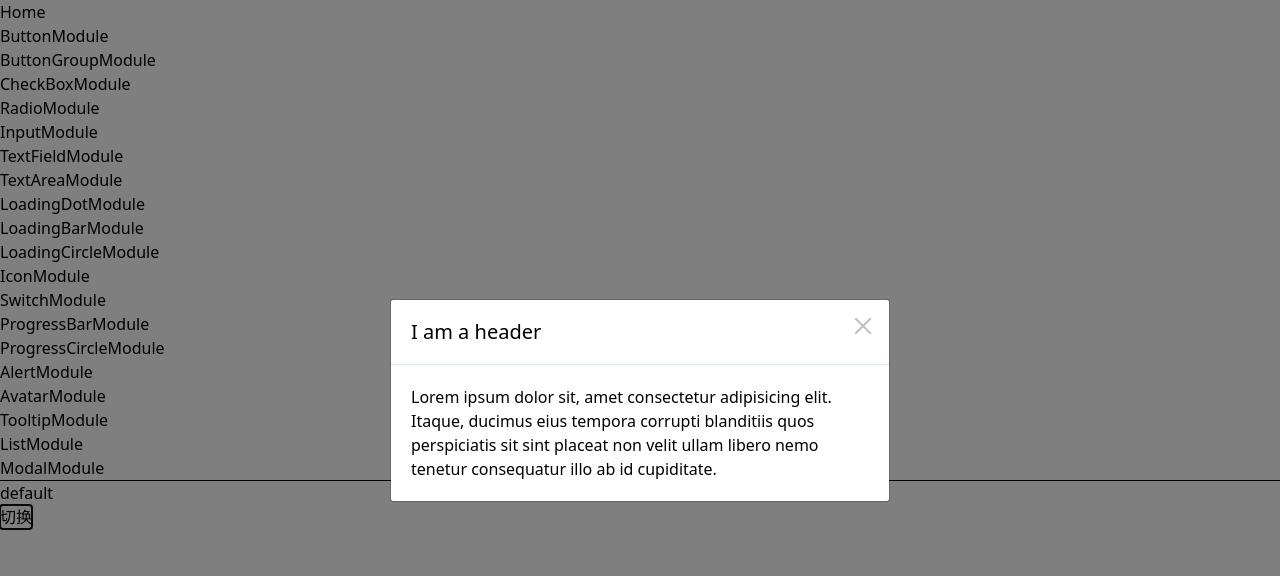
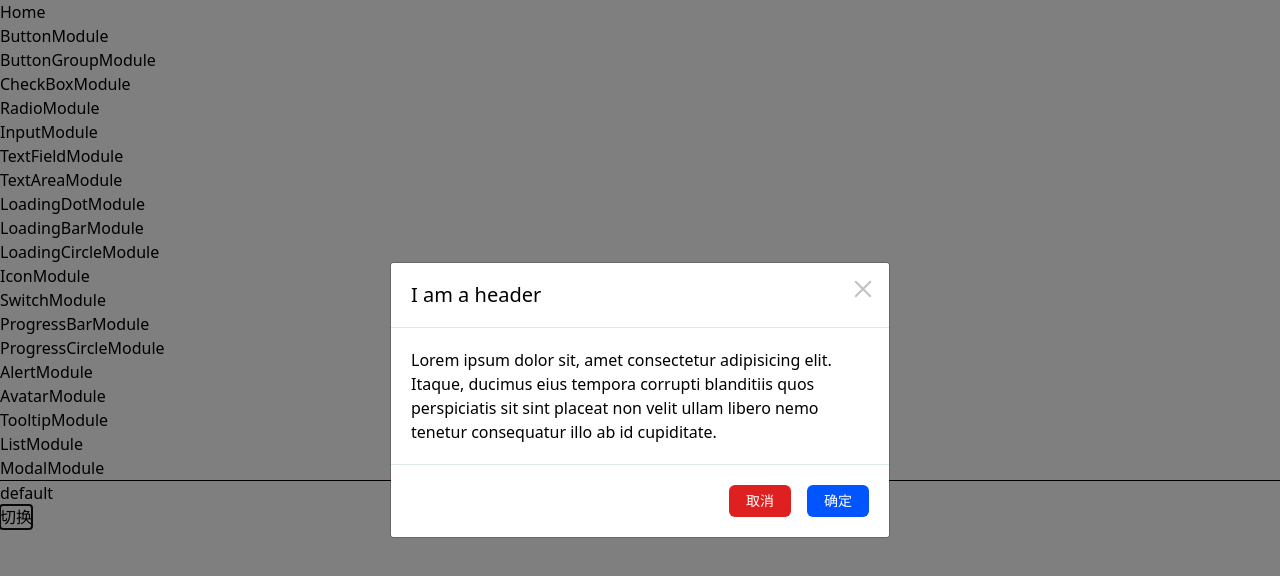
Before and after one commit to yyonggithub/ts-react-tailwind, a React (Create React App) app: page /ModalModule in a window 1280 px wide. Both pictures are taken after a click on the button "切换". Shown: the top 576 px of the page. Built offline with nearby package versions, Linux system fonts and the light colour scheme; the HTML template or start-up script is replaced by a standard one.

Commit message:
feat: Improve modal

```diff
--- a/src/components/modal/index.tsx
+++ b/src/components/modal/index.tsx
@@ -1,27 +1,82 @@
-import React, { FC } from "react";
+import React, { FC, MouseEventHandler } from "react";
 import ReactDOM from "react-dom";
-import './style.scss'
+import "./style.scss";
+import Button from "../button";
 
 type ModalProps = {
   toggle: boolean;
   setToggle: (toggle: boolean) => void;
+  onCancel?: MouseEventHandler;
+  onConfirm?: MouseEventHandler;
 } & Partial<typeof defaultProps>;
 
-const defaultProps = {};
+const defaultProps = {
+  hasFooter: true,
+  cancelText: "取消",
+  confirmText: "确定",
+};
 
 const Modal: FC<ModalProps> = (props) => {
-  const { toggle, setToggle, children } = props;
+  const {
+    toggle,
+    setToggle,
+    onCancel,
+    onConfirm,
+    cancelText,
+    confirmText,
+    hasFooter,
+    children,
+  } = props;
+
+  const handleToggle = () => {
+    setToggle(!toggle);
+  };
+
+  const handleCancel: MouseEventHandler<HTMLButtonElement> = (e) => {
+    setToggle(!toggle);
+    if (onCancel) {
+      onCancel(e);
+    }
+  };
+
+  const handleConfirm: MouseEventHandler<HTMLButtonElement> = (e) => {
+    if (onConfirm) {
+      onConfirm(e);
+      setToggle(!toggle);
+    }
+  };
+
+  const footer = (
+    <div className={"modal-footer"}>
+      {"onCancel" in props ? (
+        <Button
+          className={"modal-confirm"}
+          preset={"primary"}
+          onClick={handleConfirm}
+        >
+          {confirmText}
+        </Button>
+      ) : null}
+      {"onConfirm" in props ? (
+        <Button
+          className={"modal-cancel"}
+          preset={"danger"}
+          onClick={handleCancel}
+        >
+          {cancelText}
+        </Button>
+      ) : null}
+    </div>
+  );
   return toggle
     ? ReactDOM.createPortal(
         <div className={"modal-container"}>
           <div className={"modal-inner"}>
-            <button
-              className={"modal-close"}
-              onClick={() => {
-                setToggle(!toggle);
-              }}
-            />
+            <button className={"modal-close"} onClick={handleToggle} />
             {children}
+            {hasFooter && ("onCancel" in props || "onConfirm" in props)
+              ? footer
+              : null}
           </div>
         </div>,
         document.querySelector("body") as Element
--- a/src/components/modal/style.scss
+++ b/src/components/modal/style.scss
@@ -66,3 +66,19 @@
 .modal-body {
   padding: 20px;
 }
+
+.modal-footer {
+  padding: 20px;
+  font-size: 1.25rem;
+  font-weight: 500;
+  line-height: 1.5rem;
+  margin: 0;
+  border-top: 1px solid rgb(222, 236, 230);
+  position: relative;
+  display: flex;
+  flex-direction: row-reverse;
+  align-items: flex-end;
+  button {
+    margin-left: 1rem;
+  }
+}
--- a/src/modules/modal/index.tsx
+++ b/src/modules/modal/index.tsx
@@ -6,13 +6,20 @@ import ModalBody from "../../components/modal/modal-body";
 
 const ModalModule: FC = () => {
   const [toggle, setToggle] = useState(false);
+  const cancel = ()=>{
+    console.log('cancel');
+
+  }
+  const confirm = ()=>{
+    console.log('confirm')
+  }
   return (
     <>
       <DocGroup name="default">
         <button type="button" onClick={() => setToggle(!toggle)}>
           切换
         </button>
-        <Modal toggle={toggle} setToggle={setToggle}>
+        <Modal toggle={toggle} setToggle={setToggle} onCancel={cancel} onConfirm={confirm}>
           <ModalHeader>I am a header</ModalHeader>
           <ModalBody>Lorem ipsum dolor sit, amet consectetur adipisicing elit. Itaque, ducimus eius tempora corrupti blanditiis quos perspiciatis sit sint placeat non velit ullam libero nemo tenetur consequatur illo ab id cupiditate.</ModalBody>
         </Modal>
```
